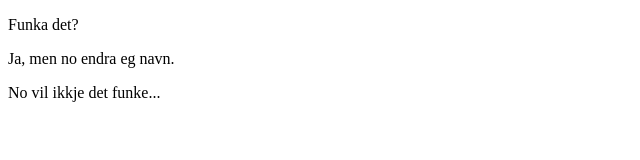
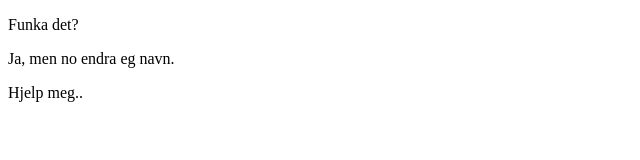
Before and after one commit to h579690/DAT155-Lab6-threejs, a plain HTML site: page Lab6/Test.html in a window 1280 px wide. Shown: the full height of the page, 0-640 px from the left. Drawn offline with Linux system fonts and the light colour scheme.

Commit message:
Har endra HTML

```diff
--- a/Lab6/Test.html
+++ b/Lab6/Test.html
@@ -7,6 +7,6 @@
 <body>
 <p>Funka det?</p>
 <p>Ja, men no endra eg navn.</p>
-<p>No vil ikkje det funke...</p>
+<p>Hjelp meg..</p>
 </body>
 </html>
```
